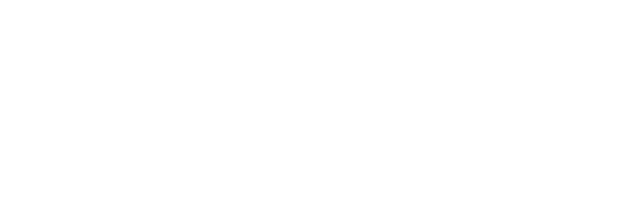
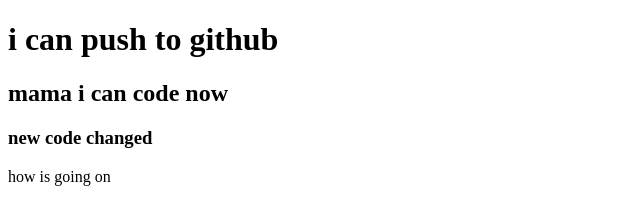
Before and after one commit to Nazir649515/my-second-repo, a plain HTML site: page index.html in a window 1280 px wide. Shown: the whole page, without its empty margins (0-640 px from the left). Drawn offline with Linux system fonts and the light colour scheme.

Commit message:
added header

```diff
--- a/index.html
+++ b/index.html
@@ -7,6 +7,12 @@
   <title>my second git hub repo</title>
 </head>
 <body>
+  <h1> i can push to github</h1>
+<h2>mama i can code now</h2>
+<h3>new code changed</h3>
+<p> how is going on </p>
+
+
 
 </body>
 </html>
```
